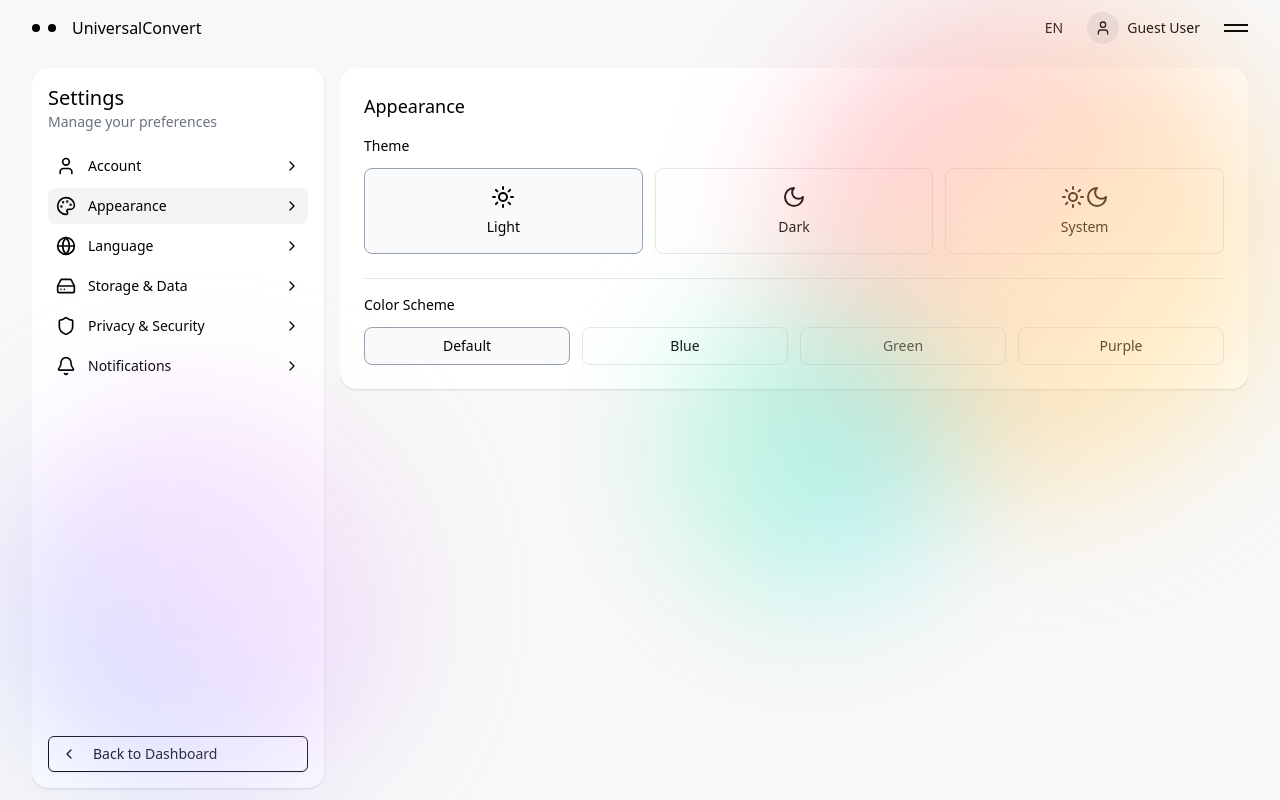
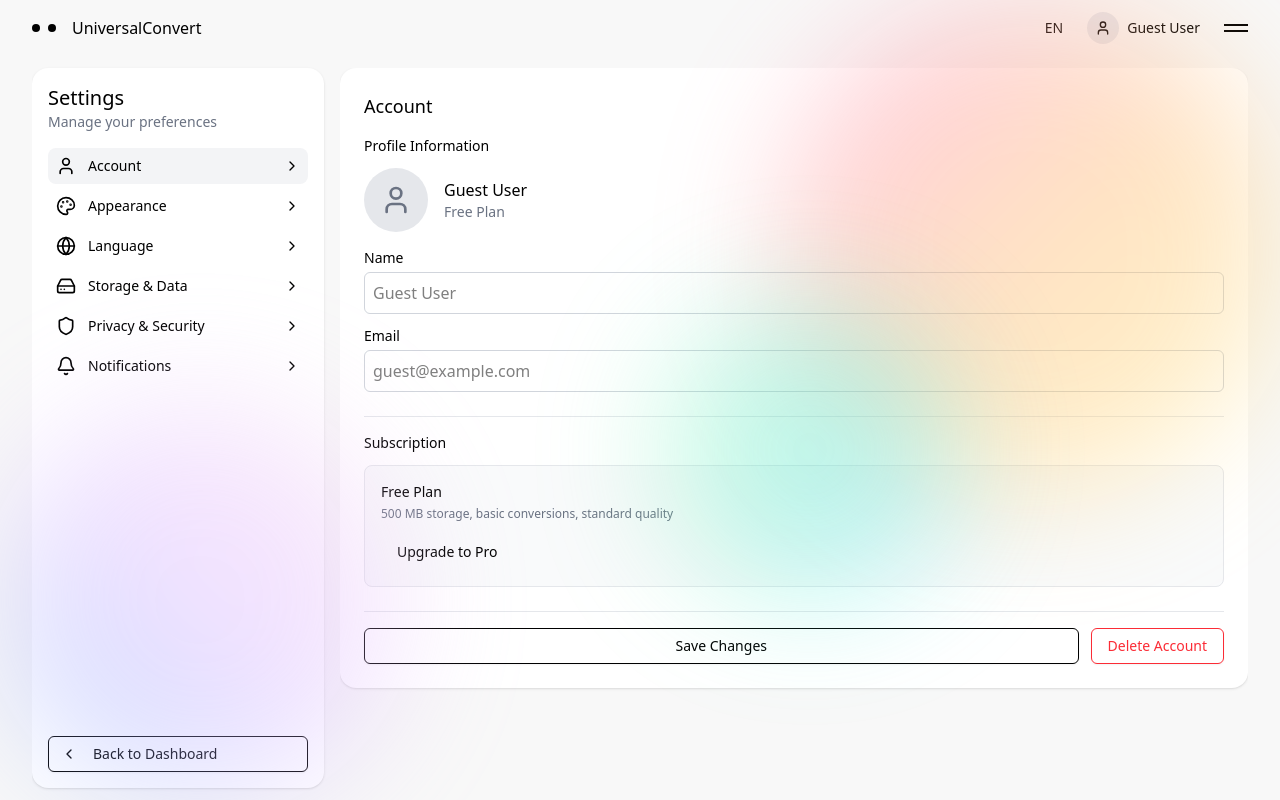
Before and after one commit to Kshitijknk07/UniversalConvert, a React (Vite) app in the folder uni/: page /settings in a window 1280 px wide. Built offline with nearby package versions, Linux system fonts and the light colour scheme.

Commit message:
refactor(settings): change default active category to "account"
The default active category in the settings page was changed from "appearance" to "account" to better align with the user's initial focus when accessing settings.

```diff
--- a/uni/src/components/settings/SettingsPage.tsx
+++ b/uni/src/components/settings/SettingsPage.tsx
@@ -18,7 +18,7 @@ export default function SettingsPage() {
   const [quality, setQuality] = useState<string>("High");
   const [autoDelete, setAutoDelete] = useState<boolean>(true);
   const [autoDeleteDays, setAutoDeleteDays] = useState<number>(30);
-  const [activeCategory, setActiveCategory] = useState("appearance");
+  const [activeCategory, setActiveCategory] = useState("account");
 
   return (
     <div className="h-screen overflow-hidden bg-[#f8f8f8]">
```
